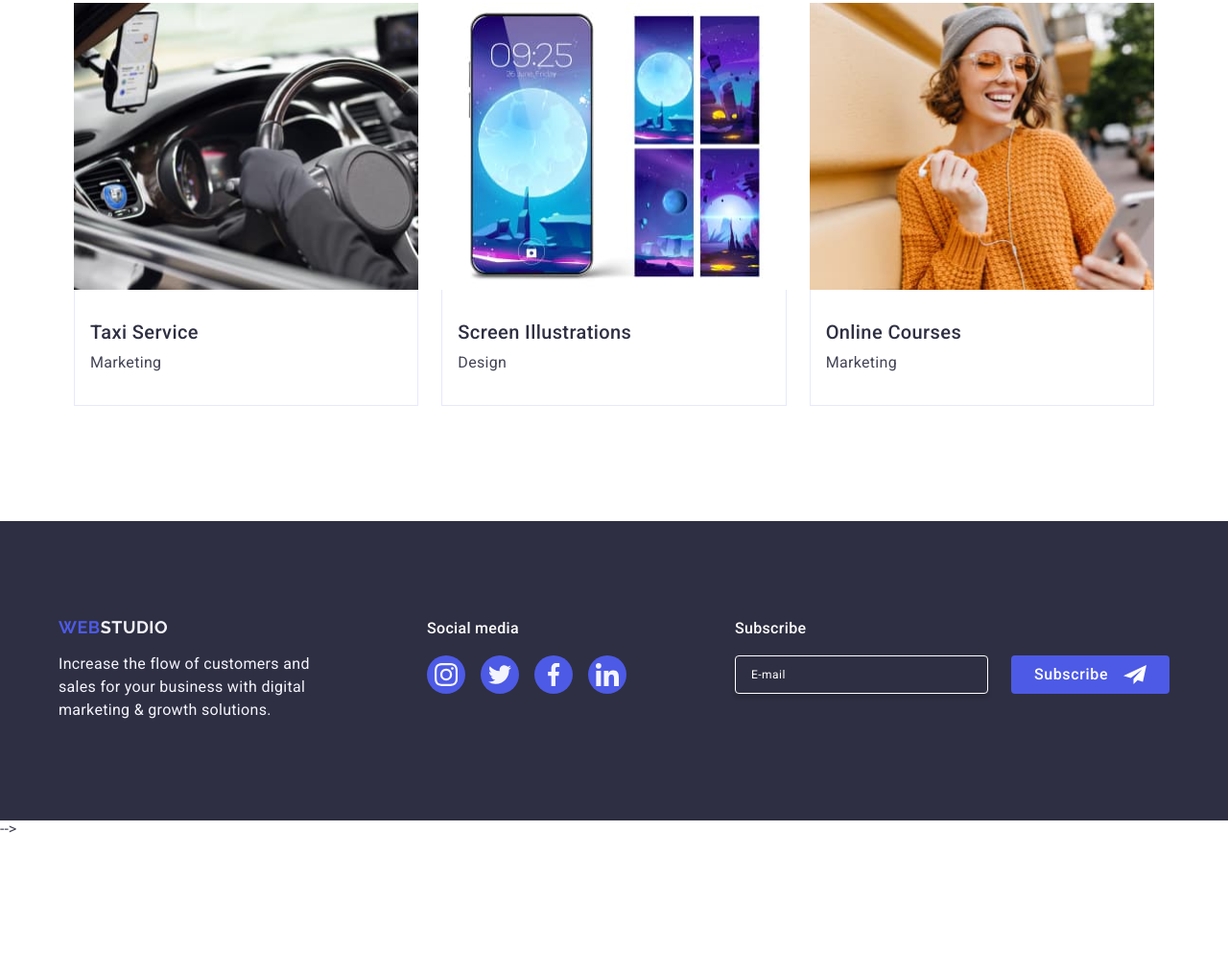
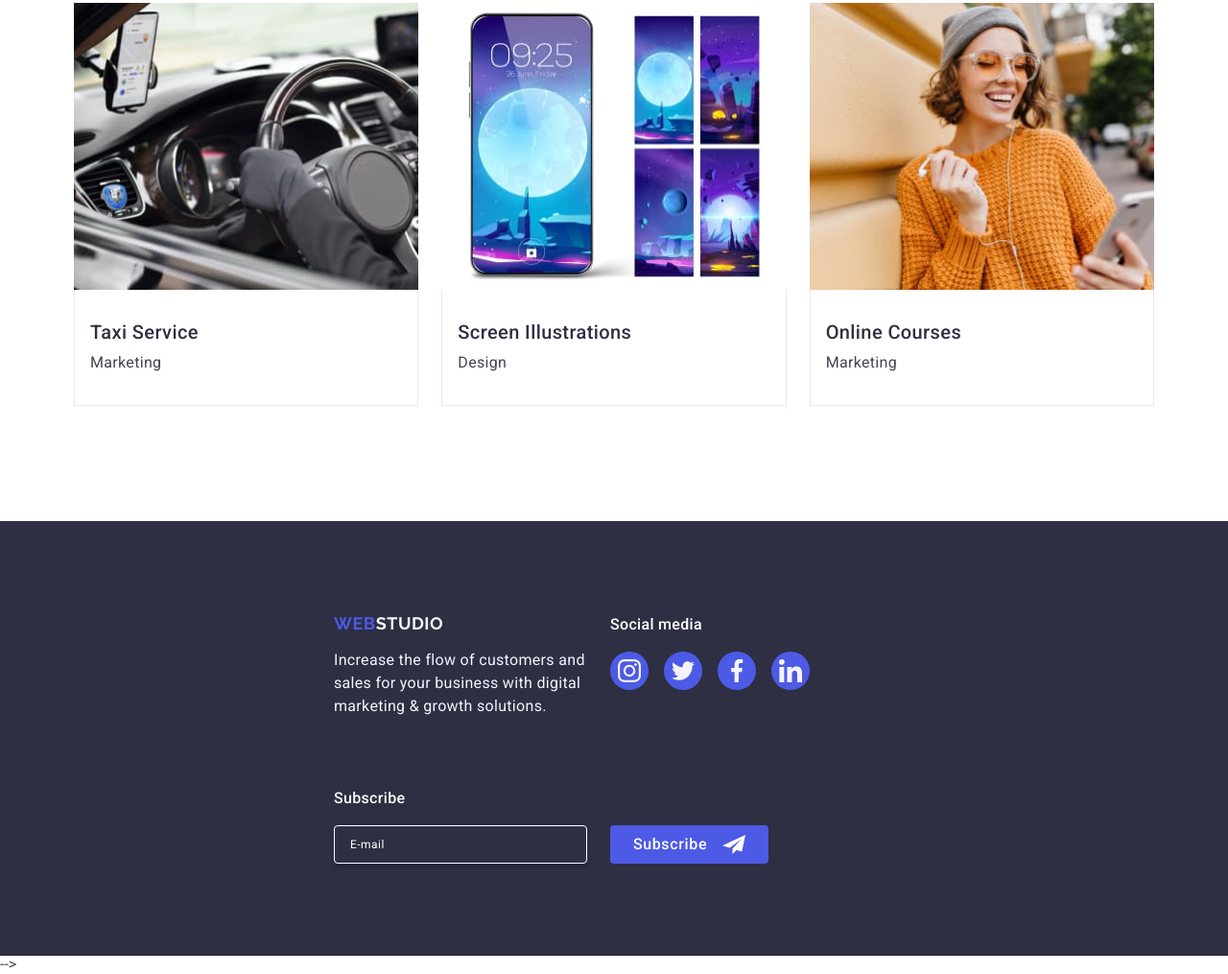
Before and after one commit to KhrystynaKolomiiets/goit-markup-hw-06, a plain HTML site: page index.html in a window 1280 px wide. Shown: the part 1724-2739 px from the top of the page at 96% size. Before the commit the page ends 2598 px from the top, so only its background shows below. Drawn offline with nearby package versions, Linux system fonts and the light colour scheme.

Commit message:
add tablet footer

```diff
--- a/css/styles.css
+++ b/css/styles.css
@@ -251,7 +251,7 @@ img {
   padding-bottom: 96px;
 }
 .team-container {
-  width: 264px;
+  width: 296px;
 }
 .team-title {
   font-weight: 700;
@@ -411,18 +411,26 @@ img {
 
 .container-footer {
   display: flex;
-  flex-wrap: nowrap;
-  align-items: baseline;
+  flex-wrap: wrap;
+  /* align-items: baseline; */
   margin: 0 auto;
-  max-width: 1158px;
+  /* max-width: 1158px; */
+  max-width: 288px;
 }
 .footer {
   background-color: #2e2f42;
-  height: 312px;
-  padding: 100px 0;
+  /* height: 312px;
+  padding: 100px 0; */
+  padding-top: 96px;
+  padding-bottom: 96px;
 }
 .footer-text-container {
-  margin-right: 120px;
+  /* margin-right: 120px; */
+  margin-bottom: 72px;
+  display: flex;
+  flex-wrap: wrap;
+  align-items: center;
+  justify-content: center;
 }
 .footer-text {
   font-weight: 400;
@@ -431,6 +439,7 @@ img {
   letter-spacing: 0.02em;
   color: #f4f4fd;
   max-width: 264px;
+  /* max-width: 100%; */
 }
 .footer-logo-link {
   font-family: "Raleway", sans-serif;
@@ -451,8 +460,14 @@ img {
   letter-spacing: 0.03em;
   text-transform: uppercase;
   color: #f4f4fd;
+  text-align: center;
 }
 .footer-media {
+  margin-bottom: 72px;
+  display: flex;
+  flex-wrap: wrap;
+  align-items: center;
+  justify-content: center;
 }
 .social-media {
   font-family: "Roboto", sans-serif;
@@ -491,12 +506,21 @@ img {
   background-color: #31d0aa;
 }
 .footer-subscribe-wrap {
-  margin-left: auto;
+  /* margin-left: auto; */
+  display: flex;
+  flex-wrap: wrap;
+  align-items: center;
+  justify-content: center;
+  gap: 16px;
 }
 .footer-subscribe {
   display: flex;
+  flex-wrap: wrap;
   align-items: center;
-  gap: 24px;
+  justify-content: center;
+  gap: 16px;
+  /* align-items: center; */
+  /* gap: 24px; */
 }
 .social-name {
   font-family: "Roboto", sans-serif;
@@ -505,7 +529,7 @@ img {
   line-height: 1.5;
   letter-spacing: 0.02em;
   color: #fff;
-  margin-bottom: 16px;
+  /* margin-bottom: 16px; */
 }
 .footer-input {
   border: 1px solid #ffffff;
@@ -804,6 +828,37 @@ img {
   .portfolio-list-item {
     width: calc((100% - 24px) / 2);
   }
+  .container-footer {
+    max-width: 584px;
+    align-items: baseline;
+  }
+  .tablet-container {
+    display: flex;
+    gap: 24px;
+    align-items: baseline;
+    /* margin-bottom: 72px; */
+  }
+  .footer-text-container {
+    align-items: flex-start;
+    justify-content: flex-start;
+    max-width: 264px;
+  }
+  .footer-text {
+  }
+  .footer-media {
+    /* flex-direction: row;
+    flex-wrap: nowrap; */
+    align-items: flex-start;
+    justify-content: flex-start;
+  }
+  .footer-subscribe-wrap {
+    flex-direction: column;
+    align-items: flex-start;
+    justify-content: flex-start;
+  }
+  .footer-subscribe {
+    gap: 24px;
+  }
 }
 
 @media screen and (min-width: 1158px) {
--- a/index.html
+++ b/index.html
@@ -448,6 +448,7 @@
 
     <footer class="footer">
       <div class="container-footer">
+        <div class="tablet-container">
           <div class="footer-text-container">
             <a href="./index.html" class="footer-logo-link"
               >Web<span class="footer-logo">Studio</span>
@@ -491,10 +492,11 @@
               </li>
             </ul>
           </div>
+        </div>
         <div class="footer-subscribe-wrap">
           <p class="social-name">Subscribe</p>
           <form class="footer-subscribe">
-            <label class="footer-lbel">
+            <label class="footer-label">
               <input
                 type="email"
                 name="footer-email"
```
Lines whose indentation alone changed are shown as unchanged.
